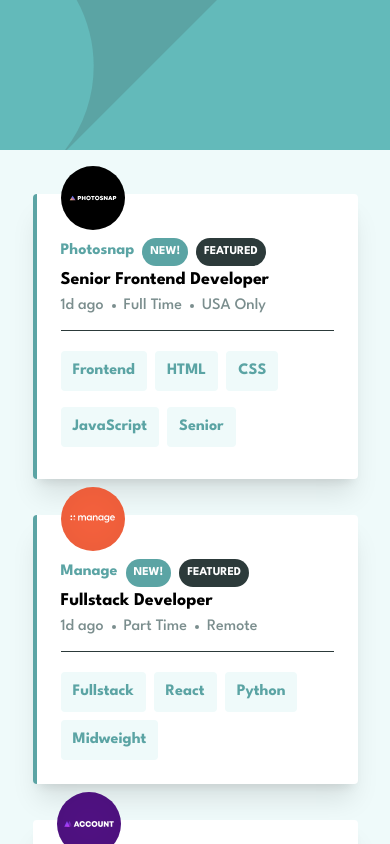
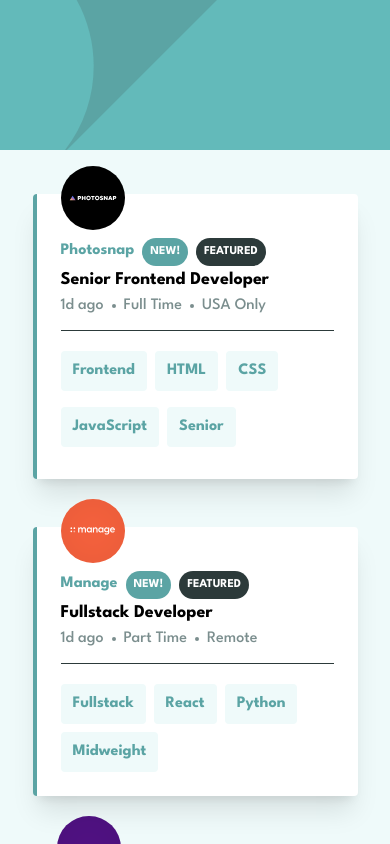
Before and after one commit to atripunoska/job-listings, a React (Vite) app: page / in a window 390 px wide. Shown: the top 844 px of the page. Built offline with nearby package versions, Linux system fonts and the light colour scheme.

Commit message:
refactor: update spacing

```diff
--- a/src/components/JobListingCard.tsx
+++ b/src/components/JobListingCard.tsx
@@ -18,7 +18,7 @@
   return (
     <>
       <div
-        className={`bg-white pt-11 pl-6 pb-6 pr-6 md:p-6 rounded mb-9 md:mb-4 flex flex-col md:flex-row justify-between shadow-xl  md:items-center items-start ${
+        className={`bg-white pt-11 pl-6 pb-6 pr-6 md:p-6 rounded mb-12 md:mb-4 flex flex-col md:flex-row justify-between shadow-xl  md:items-center items-start ${
           props.featured ? "border-l-4 border-dark-cyan" : ""
         }`}
       >
```
